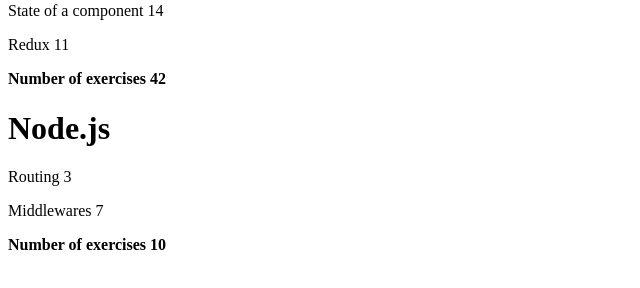
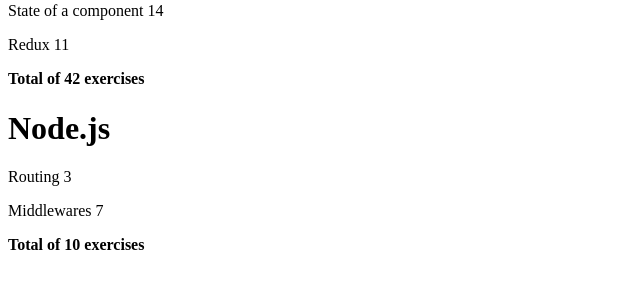
Before and after one commit to danielMut02/FullStackOpen-Solutions, a React (Vite) app in the folder Part 2/courseinfo/: page / in a window 1280 px wide. Shown: the part 204-492 px from the top of the page, without its empty margins (0-640 px from the left). Built offline with nearby package versions, Linux system fonts and the light colour scheme.

Commit message:
Changed the text displaying total of exercises

```diff
--- a/Part 2/courseinfo/src/components/Course.jsx
+++ b/Part 2/courseinfo/src/components/Course.jsx
@@ -25,7 +25,7 @@ const Total = ({course}) => {
 )
 
     return (
-        <p><b>Number of exercises {sumResult}</b></p>
+        <p><b>Total of {sumResult} exercises </b></p>
     )
 
 }
```
